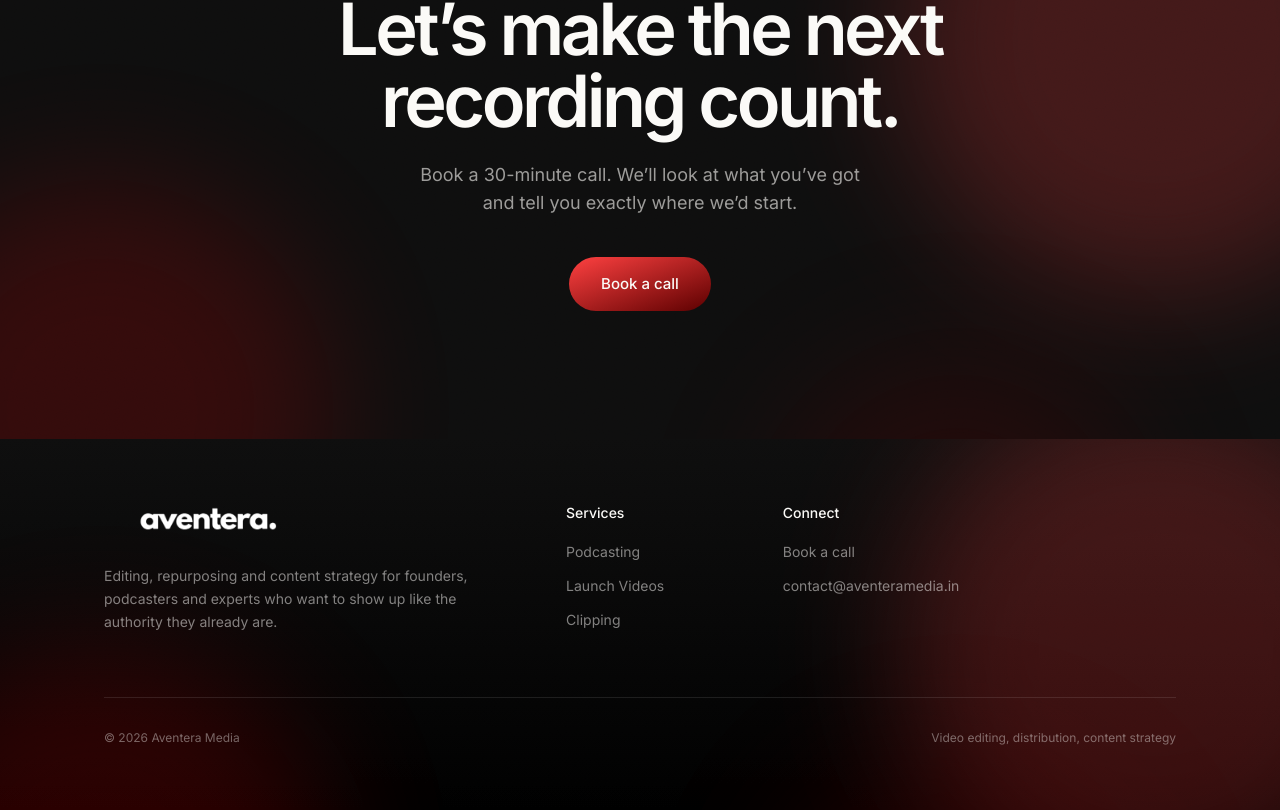
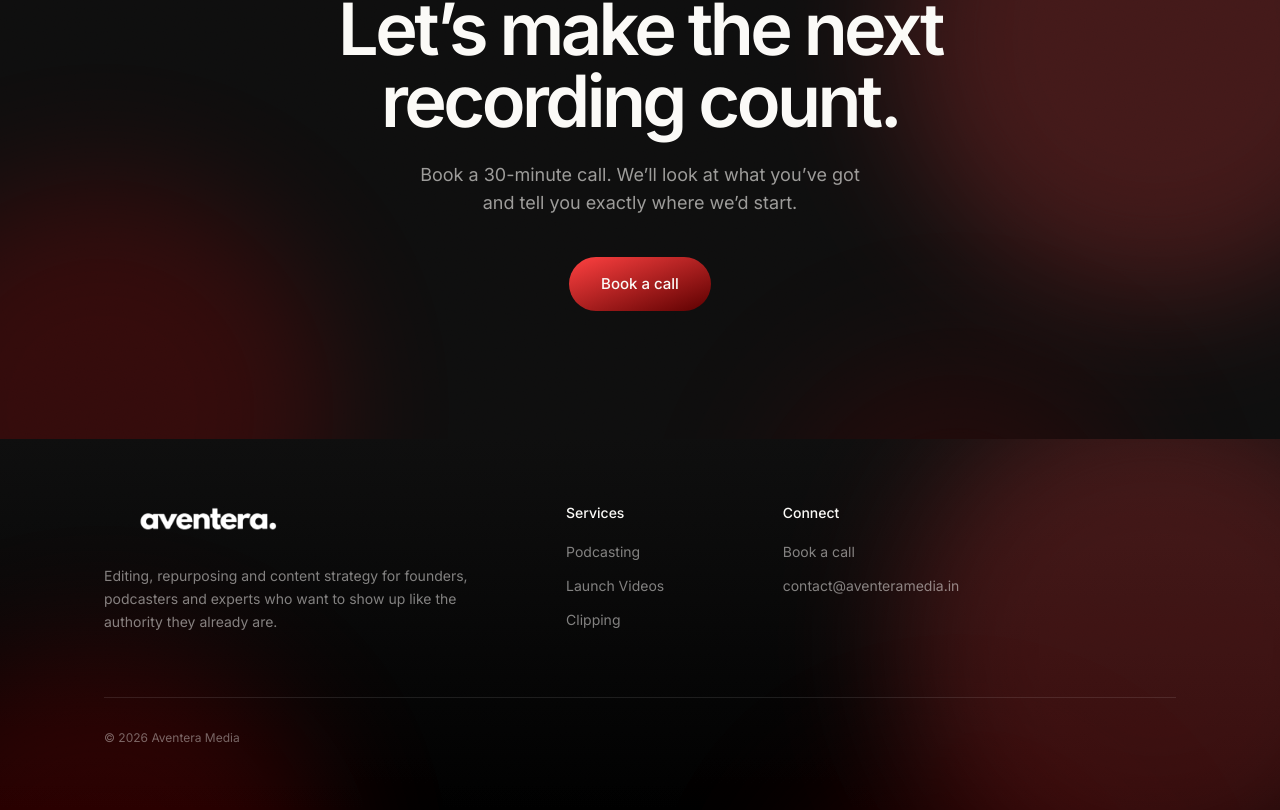
Before and after one commit to aventeramedia-web/aventera-media, a Next.js app: page / in a window 1280 px wide. Shown: the part 2817-3627 px from the top of the page. Built offline with nearby package versions, Linux system fonts and the light colour scheme.

Commit message:
Remove footer tagline

```diff
--- a/components/Footer.jsx
+++ b/components/Footer.jsx
@@ -55,7 +55,6 @@ export default function Footer() {
 
         <div className="mt-16 flex flex-col gap-2 border-t border-paper/10 pt-8 text-xs text-paper/40 sm:flex-row sm:items-center sm:justify-between">
           <span>&copy; {new Date().getFullYear()} Aventera Media</span>
-          <span>Video editing, distribution, content strategy</span>
         </div>
       </div>
     </footer>
```
